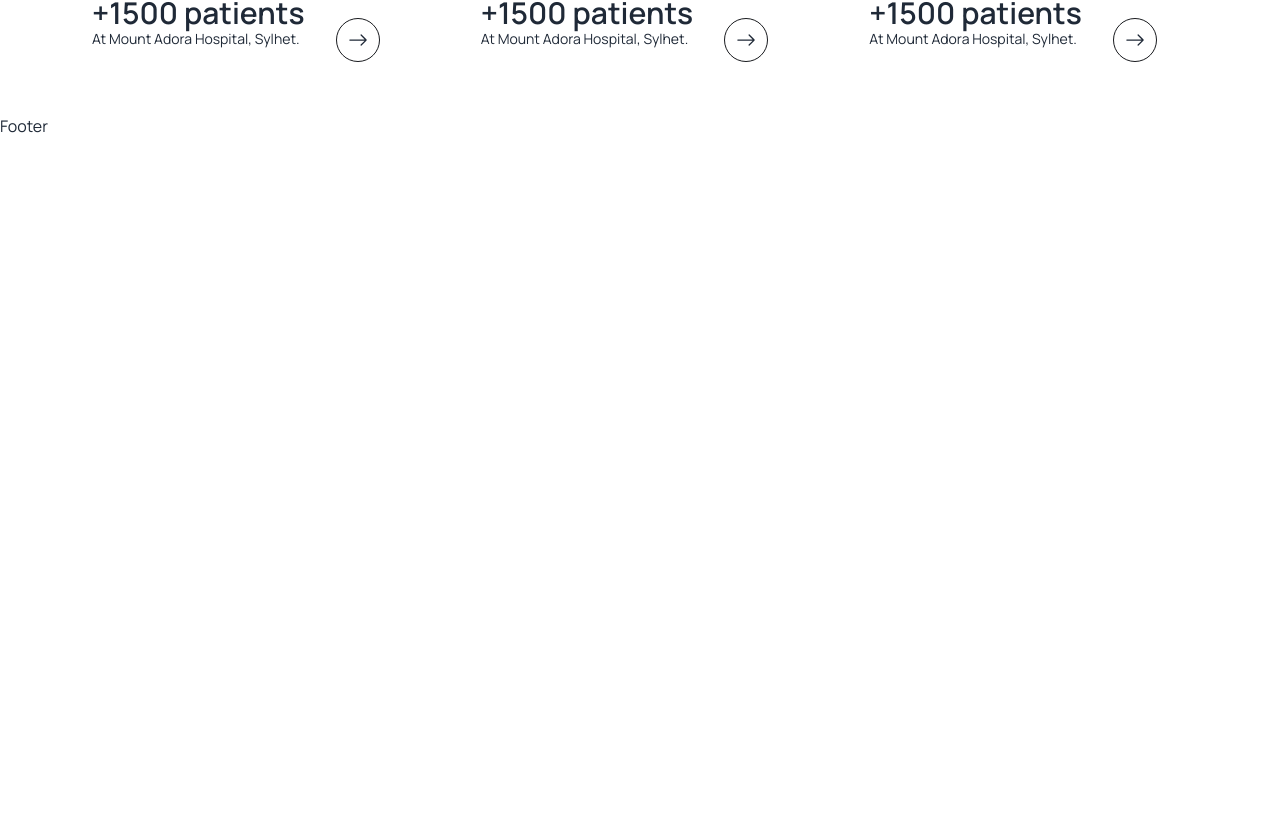
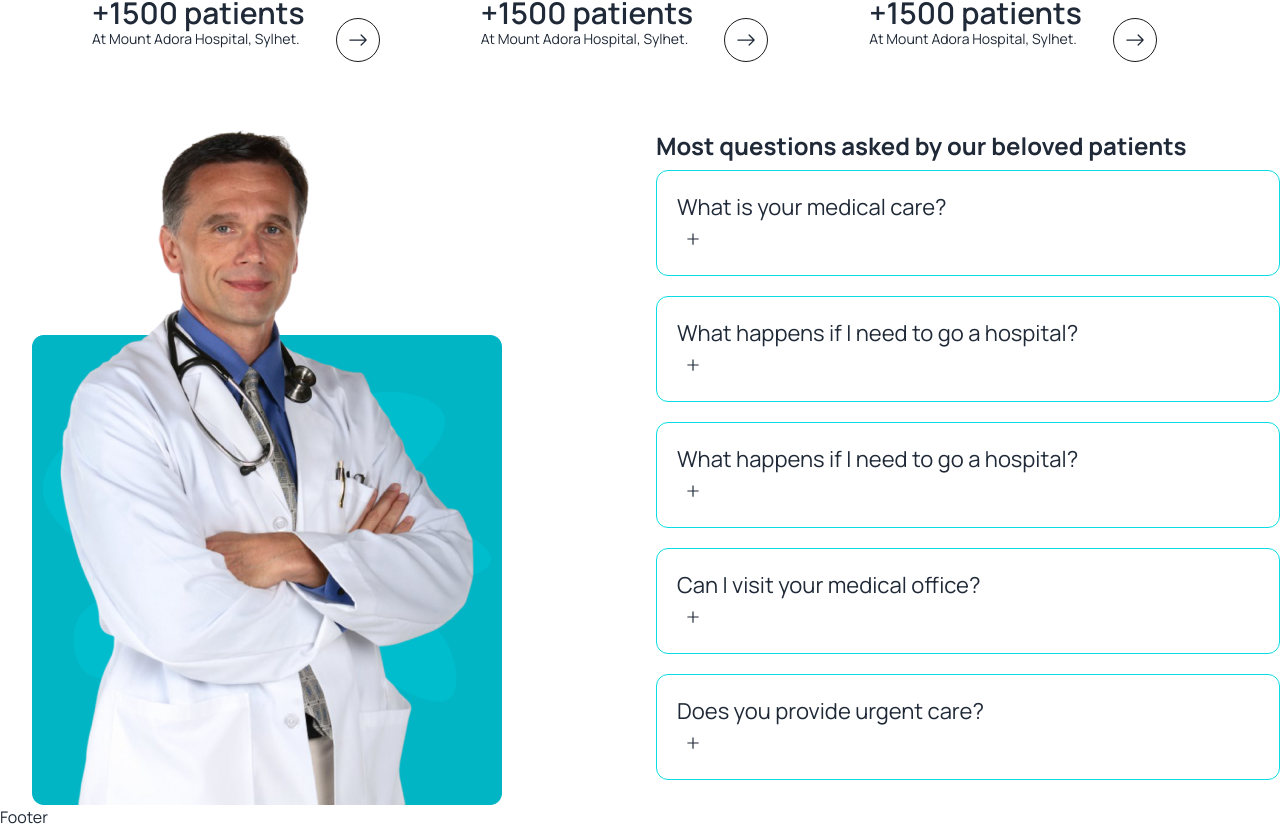
Before and after one commit to antim001/Doctor-Appointment-MERN-Project, a React (Vite) app in the folder frontend/: page / in a window 1280 px wide. Shown: the part 3990-4819 px from the top of the page. Before the commit the page ends 4128 px from the top, so only its background shows below. Built offline with nearby package versions, Linux system fonts and the light colour scheme.

Commit message:
faq section has been added

```diff
--- /dev/null
+++ b/frontend/src/components/Faq.jsx
@@ -0,0 +1,24 @@
+import React from 'react'
+import { faqs } from './../assets/data/faqs.js'
+import FaqCard from '../components/FaqCard.jsx'
+import faq from './../assets/image/faq-img.png'
+
+const Faq = () => {
+  return (
+    <div className='flex justify-between gap-[50px] lg:gap-0 mt-4'>
+      <div className='w-1/2 hidden md:block  ml-8'>
+        <img src={faq} alt="" />
+      </div>
+      <div className='w-full md:w-1/2'>
+        <h2 className='font-bold text-2xl mb-2'>Most questions asked by our beloved patients</h2>
+        {
+          faqs.map((faq, index) => (
+            <FaqCard key={index} faq={faq} />
+          ))
+        }
+      </div>
+    </div>
+  )
+}
+
+export default Faq
--- /dev/null
+++ b/frontend/src/components/FaqCard.jsx
@@ -0,0 +1,27 @@
+import {useState} from 'react';
+import {AiOutlineMinus,AiOutlinePlus} from 'react-icons/ai'
+const FaqCard = ({faq}) => {
+    const {question,content}=faq;
+    const [isOpen,setisOpen]=useState(false);
+    const toggleBy=()=>{
+ setisOpen(!isOpen)
+    }
+  return (
+    <div className='p-3 lg:p-5 rounded-[12px] border border-solid border-[#09DCE2] mb-5 cursor-pointer '>
+      <div className='felx items-center justify-between gap-5' onClick={toggleBy}>
+  <h4 className='text-[16px] leading-7 lg:text-[22px] lg:leading-8'>{question}</h4>
+      <div className={` ${isOpen &&
+        'bg-purple-300 text-white border-none' }w-7 h-7 lg:w-8 lg:h-8 border-solid  border-[#141F21] rounded flex items-center justify-center`}>
+{isOpen?<AiOutlineMinus/>:<AiOutlinePlus/>}
+      </div>
+      </div>
+      {
+        isOpen && <div className='mt-4'>
+            <p className='text-[14px] leading-6 lg:text-[10px] lg:font-[400]'>{content}</p>
+        </div>
+      }
+    </div>
+  )
+}
+
+export default FaqCard
--- a/frontend/src/pages/Home.jsx
+++ b/frontend/src/pages/Home.jsx
@@ -5,6 +5,7 @@ import About from '../components/About.jsx'
 import Service from '../components/Service.jsx'
 import Feature from '../components/Feature.jsx'
 import Doctors from '../components/Doctors.jsx'
+import Faq from '../components/Faq.jsx'
 const Home = () => {
 
   return (
@@ -15,6 +16,7 @@ const Home = () => {
     <Service/>
     <Feature/>
     <Doctors/>
+    <Faq></Faq>
     </div>
 
   )
```
Also changed, not shown: frontend/src/assets/image/faq-img.png (added).
